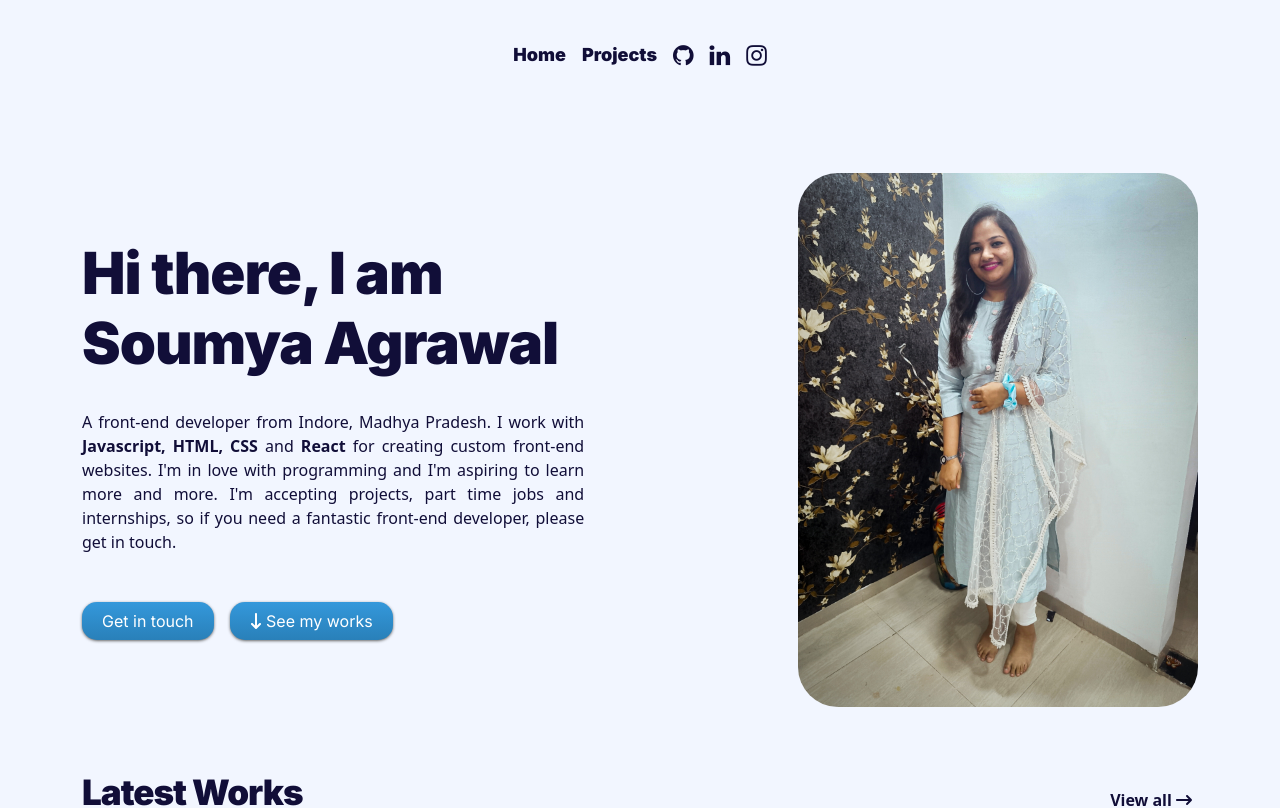
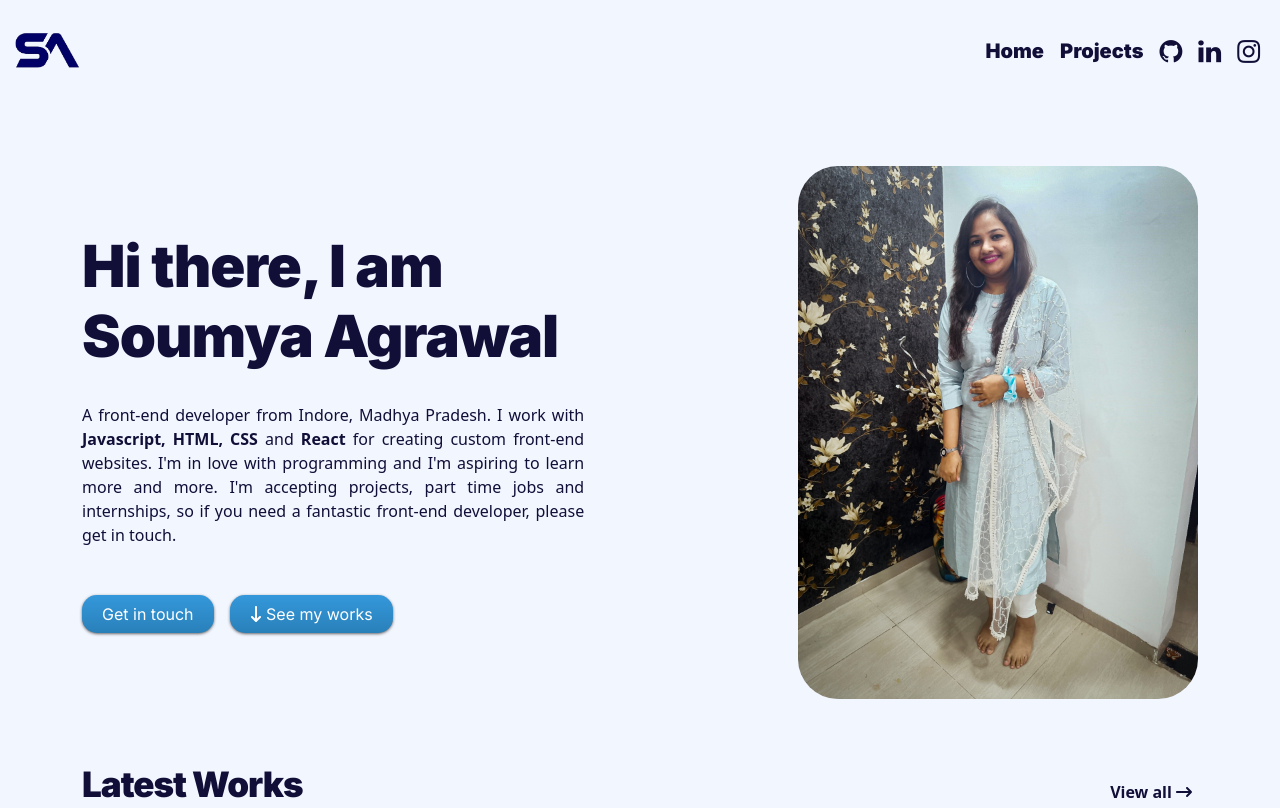
Before and after one commit to soumyyyaaa/Portfolio, a React (Create React App) app: page / in a window 1280 px wide. Shown: the top 808 px of the page. Built offline with nearby package versions, Linux system fonts and the light colour scheme.

Commit message:
Final Website

```diff
--- a/src/Components/Navbar/Navbars.jsx
+++ b/src/Components/Navbar/Navbars.jsx
@@ -4,12 +4,14 @@ import Container from "react-bootstrap/Container";
 import Nav from "react-bootstrap/Nav";
 import Navbar from "react-bootstrap/Navbar";
 import Offcanvas from "react-bootstrap/Offcanvas";
+import logo from "../../S-Logo.png"
 
 function Navbars() {
   return (
     <>
       <Navbar key="md" expand="md" className="justify-content-center">
         <Container fluid>
+        <a className="navbar-brand" href="/"><img className="logo" src= {logo} alt = "Soumya"/></a>
           <Navbar.Toggle aria-controls={`offcanvasNavbar-expand-md`} />
           <Navbar.Offcanvas
             id={`offcanvasNavbar-expand-md`}
@@ -19,7 +21,7 @@ function Navbars() {
               <h1 className="offcanvas-header">Menu</h1>
             </Offcanvas.Header>
             <Offcanvas.Body>
-              <Nav className="justify-content-center">
+              <Nav className="justify-content-end ">
                 <Nav.Item>
                   <Nav.Link href="/">Home</Nav.Link>
                 </Nav.Item>
--- a/src/Components/Navbar/navbar.css
+++ b/src/Components/Navbar/navbar.css
@@ -5,7 +5,7 @@
     text-decoration: none;
     font-family: 'Inter', sans-serif;
     font-weight: bold;
-    font-size: 18px;
+    font-size: 20px;
 }
 
 .nav-link:hover {
@@ -24,3 +24,14 @@
     margin-top: 2%;
     margin-bottom: 2%;
 }
+
+.navbar-brand {
+    font-size: 20px;
+    font-weight: bold;
+    color: #110e38;
+    font-family: 'Inter', sans-serif;
+}
+
+.logo {
+    width: 30%;
+}
--- a/src/Page/project.css
+++ b/src/Page/project.css
@@ -93,7 +93,23 @@
     }
 
     .pro-text {
-        margin-bottom: 0;
+        visibility: visible;
+        opacity: 1;
+        margin-top: 5%;
+    }
+
+    .pro:hover {
+        transform: none;
+    }
+
+    .pro:hover .pro-text {
+        visibility: visible;
+        opacity: 1;
+    }
+
+    .pro:hover .pro-img {
+        opacity: 1;
+        filter: none;
     }
 }
 
@@ -123,7 +139,25 @@
     }
 
     .pro-text {
+        margin-bottom: 8%;
         font-size: 16px;
-        margin-bottom: 0;
+        visibility: visible;
+        opacity: 1;
+        margin-top: 3%;
     }
+
+    .pro:hover {
+        transform: none;
+    }
+
+    .pro:hover .pro-text {
+        visibility: visible;
+        opacity: 1;
+    }
+
+    .pro:hover .pro-img {
+        opacity: 1;
+        filter: none;
+    }
+
 }
```
Also changed, not shown: src/S-Logo.png (added).
